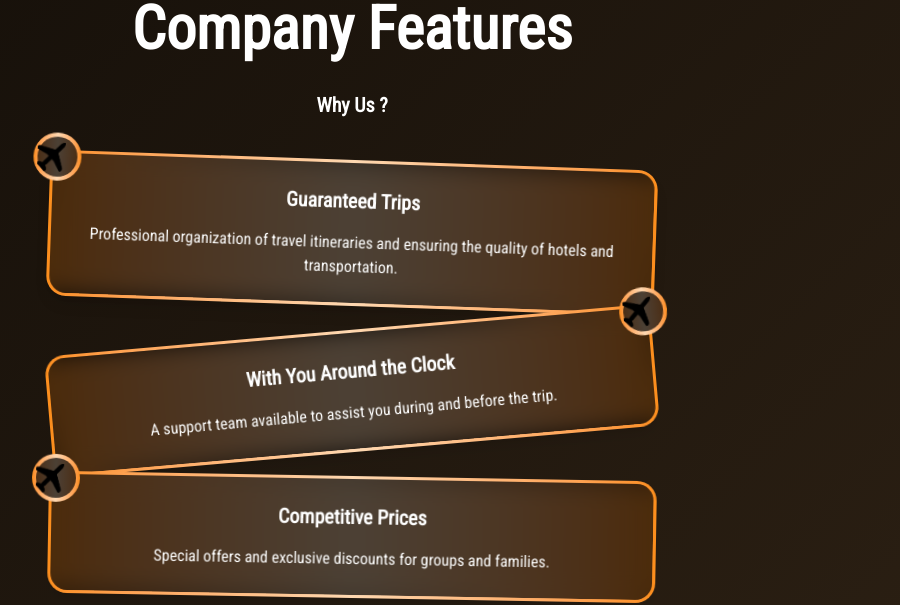
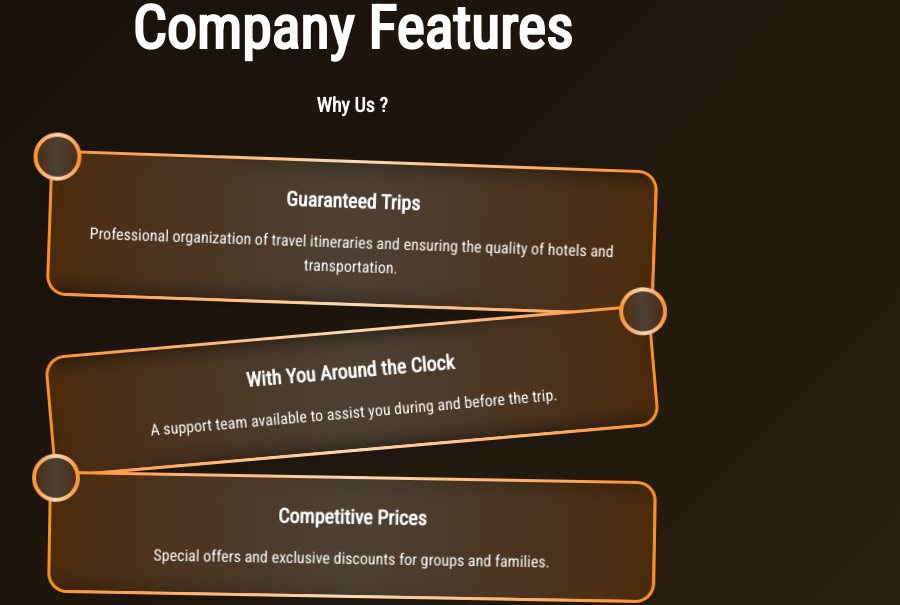
Before and after one commit to heshammmsaifff/LastLine, a Next.js app: page /travel in a window 1280 px wide. Shown: the part 1720-2325 px from the top of the page, without its empty margins (288-1188 px from the left). Built offline with nearby package versions, Linux system fonts and the light colour scheme; a web font is replaced by a local one.

Commit message:
remove plane

```diff
--- a/app/components/travel/WhyUs.js
+++ b/app/components/travel/WhyUs.js
@@ -30,11 +30,11 @@ export default function WhyUs() {
           <div className="bg-black/70 backdrop-blur-md w-full h-full rounded-[17px] p-6 text-center text-white">
             <div className="absolute -top-5 -left-5 w-12 h-12 rounded-full p-1 bg-gradient-to-r from-[#FC8E1C] via-[#FED8B1] to-[#FC8E1C]">
               <div className="bg-black/70 w-full h-full rounded-full">
-                <img
+                {/* <img
                   src="/plane.png"
                   alt="Airplane"
                   className="w-7 pt-1.5 mr-1.5 h-auto object-cover"
-                />
+                /> */}
               </div>
             </div>
             <h3 className="text-xl font-semibold mb-4">
@@ -53,11 +53,11 @@ export default function WhyUs() {
           <div className="bg-black/70 backdrop-blur-md w-full h-full rounded-[17px] p-6 text-center text-white">
             <div className="absolute -top-5 -right-5 w-12 h-12 rounded-full p-1 bg-gradient-to-r from-[#FC8E1C] via-[#FED8B1] to-[#FC8E1C]">
               <div className="bg-black/70 w-full h-full rounded-full">
-                <img
+                {/* <img
                   src="/plane.png"
                   alt="Airplane"
                   className="w-7 pt-1.5 mr-1.5 h-auto object-cover"
-                />
+                /> */}
               </div>
             </div>
             <h3 className="text-xl font-semibold mb-4">
@@ -78,11 +78,11 @@ export default function WhyUs() {
           <div className="bg-black/70 backdrop-blur-md w-full h-full rounded-[17px] p-6 text-center text-white">
             <div className="absolute -top-5 -left-5 w-12 h-12 rounded-full p-1 bg-gradient-to-r from-[#FC8E1C] via-[#FED8B1] to-[#FC8E1C]">
               <div className="bg-black/70 w-full h-full rounded-full">
-                <img
+                {/* <img
                   src="/plane.png"
                   alt="Airplane"
                   className="w-7 pt-1.5 mr-1.5 h-auto object-cover"
-                />
+                /> */}
               </div>
             </div>
             <h3 className="text-xl font-semibold mb-4">
```
